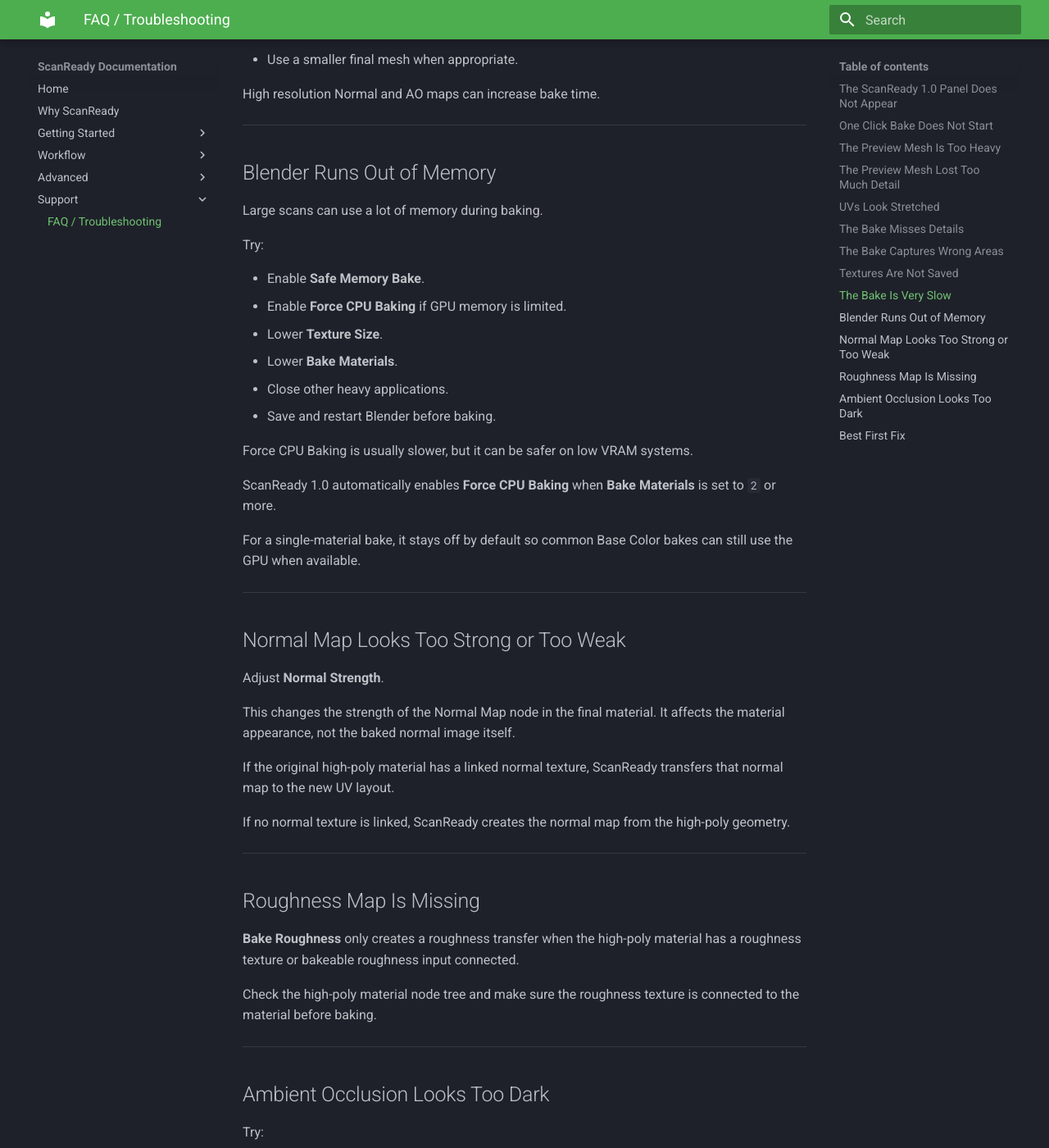
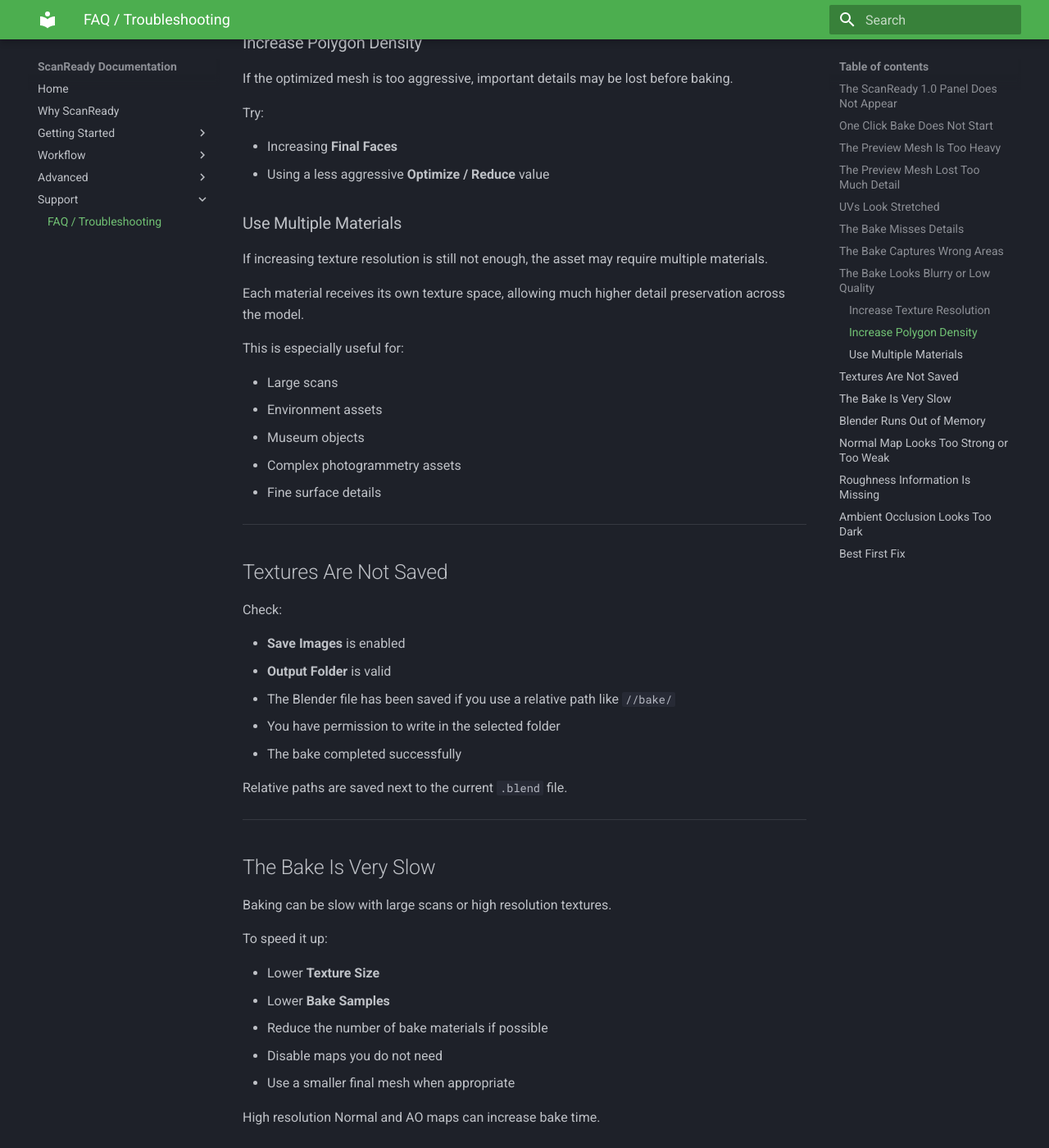
Before and after one commit to marioschiano/scanready-docs, an MkDocs documentation site: the page built from docs/troubleshooting.md, in a window 1280 px wide and 1400 px high, scrolled down 3345 px. Shown: the whole window at 82% size. Built offline with MkDocs 1.6.1 and Material for MkDocs 9.7.7, drawn with Linux system fonts in a browser that asks for light colours; some of the changed text lies outside the part shown.

Commit message:
Update troubleshooting.md

```diff
--- a/docs/troubleshooting.md
+++ b/docs/troubleshooting.md
@@ -1,6 +1,6 @@
 # Troubleshooting
 
-This page helps solve common issues when using ScanReady 1.0.
+This page covers common ScanReady 1.0 workflow issues and provides solutions for baking, UVs, optimization, memory usage, and realtime preparation.
 
 Scan processing can be demanding because high-poly scans, texture baking, UV generation, and memory usage all depend on the source model and system hardware.
 
@@ -10,11 +10,11 @@
 
 Check the following:
 
-- Make sure the addon is enabled in **Edit > Preferences > Add-ons**.
-- Make sure you are in the **3D Viewport**.
-- Press **N** to open the Sidebar.
-- Look for the **Scan Ready** tab.
-- Restart Blender after enabling the addon.
+- Make sure the addon is enabled in **Edit > Preferences > Add-ons**
+- Make sure you are in the **3D Viewport**
+- Press **N** to open the Sidebar
+- Look for the **Scan Ready** tab
+- Restart Blender after enabling the addon
 
 ---
 
@@ -22,11 +22,11 @@
 
 Make sure:
 
-- A mesh object is selected.
-- The selected object is the high-poly scan you want to process.
-- Blender is in Object Mode.
-- The object is visible and not hidden.
-- The scene is not currently running another modal operation.
+- A mesh object is selected
+- The selected object is the high-poly scan you want to process
+- Blender is in Object Mode
+- The object is visible and not hidden
+- The scene is not currently running another modal operation
 
 If needed, save the file, restart Blender, and try again.
 
@@ -49,10 +49,10 @@
 
 If the optimized preview looks too simplified:
 
-- Increase **Final Faces**.
-- Increase **Optimize / Reduce**.
-- Avoid reducing very thin or delicate objects too aggressively.
-- Create the preview again.
+- Increase **Final Faces**
+- Increase **Optimize / Reduce**
+- Avoid reducing very thin or delicate objects too aggressively
+- Create the preview again
 
 For important silhouettes, keep enough geometry to preserve the shape.
 
@@ -62,11 +62,11 @@
 
 If the checker pattern shows strong stretching:
 
-- Try a different UV method.
-- Lower or raise **Smart UV Angle**.
-- Increase UV island separation with **UV Padding**.
-- Use a more detailed UV preset.
-- Generate UVs again.
+- Try a different UV method
+- Lower or raise **Smart UV Angle**
+- Increase UV island separation with **UV Padding**
+- Use a more detailed UV preset
+- Generate UVs again
 
 Clean UVs are important for good baked textures.
 
@@ -76,11 +76,11 @@
 
 If parts of the scan detail are missing in the baked texture:
 
-- Increase **Cage Extrusion** slightly.
-- Use **Auto Cage Extrusion**.
-- Enable **Show Cage** and inspect the cage.
-- Increase **Texture Size** if the bake is too low resolution.
-- Make sure the original high-poly object is still available.
+- Increase **Cage Extrusion** slightly
+- Use **Auto Cage Extrusion**
+- Enable **Show Cage** and inspect the cage
+- Increase **Texture Size** if the bake is too low resolution
+- Make sure the original high-poly object is still available
 
 Use the smallest cage value that captures the details cleanly.
 
@@ -90,13 +90,60 @@
 
 If the bake includes details from the wrong part of the model:
 
-- Reduce **Cage Extrusion**.
-- Inspect the cage preview.
-- Make sure objects are not overlapping.
-- Hide or move unrelated objects if needed.
-- Bake again.
+- Reduce **Cage Extrusion**
+- Inspect the cage preview
+- Make sure objects are not overlapping
+- Hide or move unrelated objects if needed
+- Bake again
 
 A cage that is too large can project unwanted nearby surfaces.
+
+---
+
+## The Bake Looks Blurry or Low Quality
+
+Bake quality depends on several factors:
+
+- Texture resolution
+- Polygon density
+- UV space usage
+- Number of materials
+
+### Increase Texture Resolution
+
+Try increasing the texture resolution first.
+
+Example:
+
+- 1024 → low detail
+- 2048 → standard quality
+- 4096 → high quality
+- 8192 → very high detail
+
+Higher resolutions increase memory usage.
+
+### Increase Polygon Density
+
+If the optimized mesh is too aggressive, important details may be lost before baking.
+
+Try:
+
+- Increasing **Final Faces**
+- Using a less aggressive **Optimize / Reduce** value
+
+### Use Multiple Materials
+
+If increasing texture resolution is still not enough, the asset may require multiple materials.
+
+Each material receives its own texture space, allowing much higher detail preservation across the model.
+
+This is especially useful for:
+
+- Large scans
+- Environment assets
+- Museum objects
+- Complex photogrammetry assets
+- Fine surface details
 
 ---
 
@@ -104,11 +151,11 @@
 
 Check:
 
-- **Save Images** is enabled.
-- **Output Folder** is valid.
-- The Blender file has been saved if you use a relative path like `//bake/`.
-- You have permission to write in the selected folder.
-- The bake completed successfully.
+- **Save Images** is enabled
+- **Output Folder** is valid
+- The Blender file has been saved if you use a relative path like `//bake/`
+- You have permission to write in the selected folder
+- The bake completed successfully
 
 Relative paths are saved next to the current `.blend` file.
 
@@ -120,11 +167,11 @@
 
 To speed it up:
 
-- Lower **Texture Size**.
-- Lower **Bake Samples**.
-- Reduce **Bake Materials** if possible.
-- Disable maps you do not need.
-- Use a smaller final mesh when appropriate.
+- Lower **Texture Size**
+- Lower **Bake Samples**
+- Reduce the number of bake materials if possible
+- Disable maps you do not need
+- Use a smaller final mesh when appropriate
 
 High resolution Normal and AO maps can increase bake time.
 
@@ -136,18 +183,18 @@
 
 Try:
 
-- Enable **Safe Memory Bake**.
-- Enable **Force CPU Baking** if GPU memory is limited.
-- Lower **Texture Size**.
-- Lower **Bake Materials**.
-- Close other heavy applications.
-- Save and restart Blender before baking.
+- Enable **Safe Memory Bake**
+- Enable **Force CPU Baking** if GPU memory is limited
+- Lower **Texture Size**
+- Lower the number of bake materials
+- Close other heavy applications
+- Save and restart Blender before baking
 
 Force CPU Baking is usually slower, but it can be safer on low VRAM systems.
 
-ScanReady 1.0 automatically enables **Force CPU Baking** when **Bake Materials** is set to `2` or more.
+ScanReady 1.0 automatically enables **Force CPU Baking** when the number of bake materials is set to `2` or more.
 
-For a single-material bake, it stays off by default so common Base Color bakes can still use the GPU when available.
+For single-material baking, GPU baking can still be used when available.
 
 ---
 
@@ -155,19 +202,23 @@
 
 Adjust **Normal Strength**.
 
-This changes the strength of the Normal Map node in the final material. It affects the material appearance, not the baked normal image itself.
+This changes the strength of the Normal Map node in the final material.
+
+It affects the material appearance, not the baked normal image itself.
 
 If the original high-poly material has a linked normal texture, ScanReady transfers that normal map to the new UV layout.
 
-If no normal texture is linked, ScanReady creates the normal map from the high-poly geometry.
+If no normal texture is linked, ScanReady generates the normal information from the high-poly geometry.
 
 ---
 
-## Roughness Map Is Missing
+## Roughness Information Is Missing
 
-**Bake Roughness** only creates a roughness transfer when the high-poly material has a roughness texture or bakeable roughness input connected.
+ScanReady can only transfer roughness information when the original high-poly material already contains a roughness texture or usable roughness input.
 
-Check the high-poly material node tree and make sure the roughness texture is connected to the material before baking.
+If no roughness information exists in the original material, no roughness transfer can be generated automatically.
+
+Check the original material node tree and verify that roughness information is available before baking.
 
 ---
 
@@ -188,11 +239,11 @@
 
 If the result is not good, use this order:
 
-1. Check the lowpoly preview.
-2. Check UVs with the checker view.
-3. Check the cage preview.
-4. Bake only Base Color first.
-5. Add Normal, Roughness, and AO after the Base Color works.
-6. Increase texture resolution only when the workflow is correct.
+1. Check the lowpoly preview
+2. Check UVs with the checker view
+3. Check the cage preview
+4. Bake only Base Color first
+5. Add Normal, Roughness, and AO after the Base Color works
+6. Increase texture resolution only when the workflow is correct
 
 This makes problems easier to isolate.
```
Also changed, not shown: other parts of docs/troubleshooting.md (+10 -10 lines).
